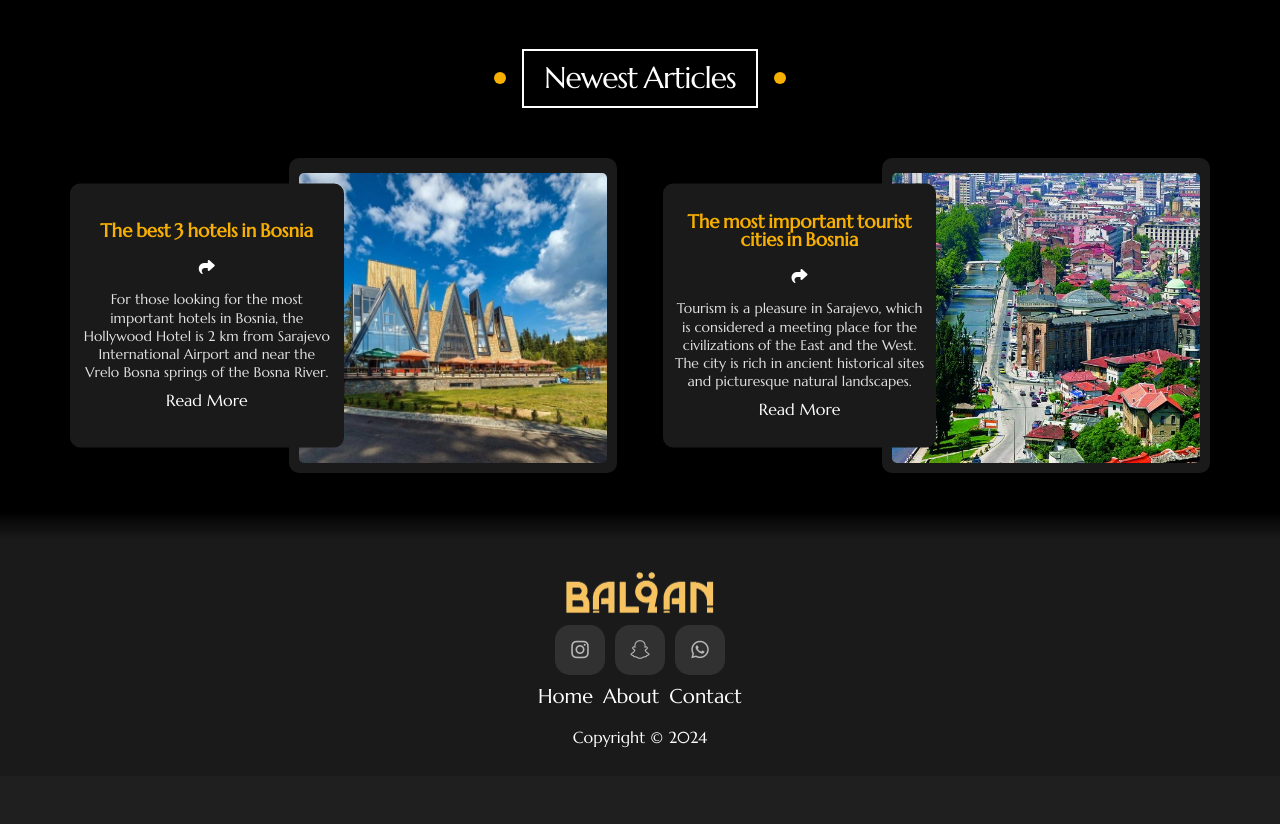
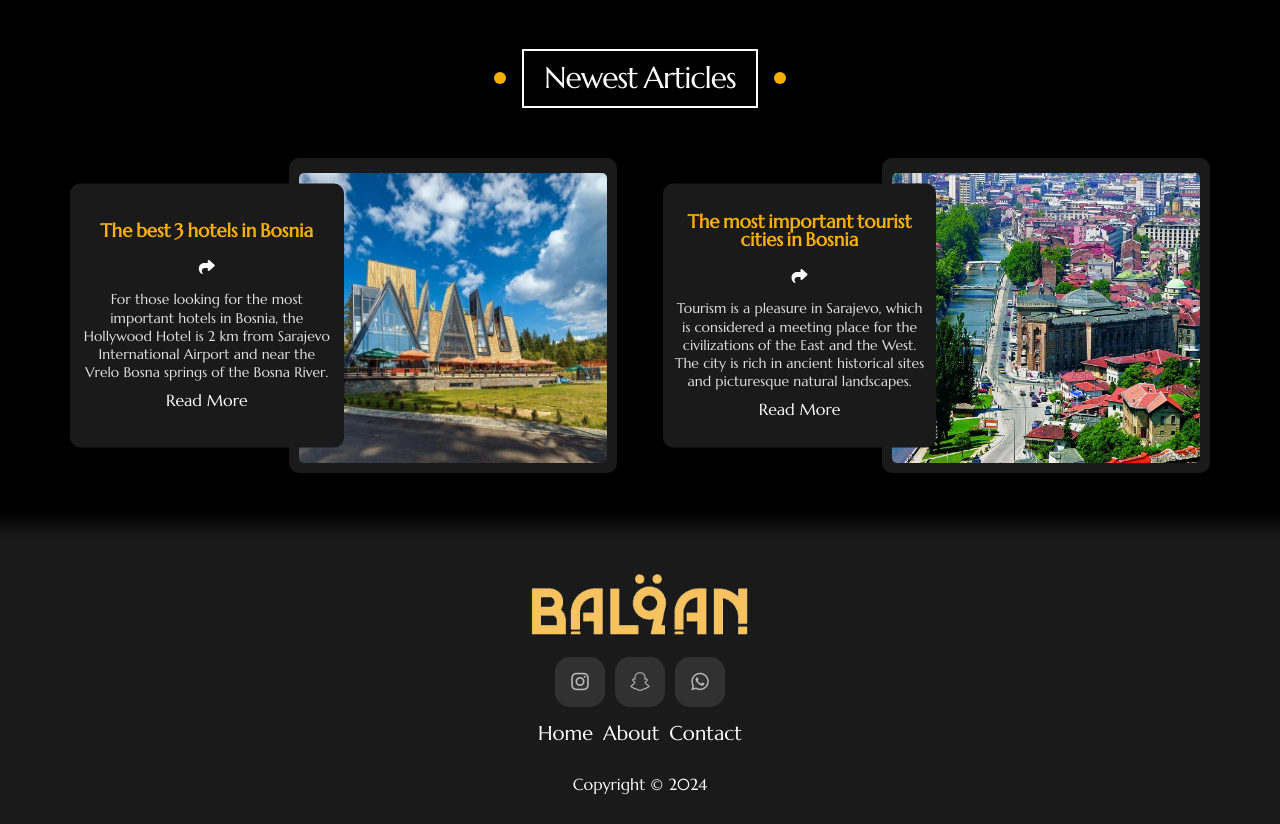
Before and after one commit to IbrahimMohamed9/Balqan, a PHP site: page / in a window 1280 px wide. Shown: the part 3374-4198 px from the top of the page. Before the commit the page ends 4122 px from the top, so only its background shows below. Run offline with PHP 8.4, Linux system fonts and the light colour scheme.

Commit message:
edit footer

```diff
--- a/assets/css/balqan.css
+++ b/assets/css/balqan.css
@@ -907,6 +907,7 @@ header .icons span:hover {
   min-height: 15px;
   padding: 2px 25px;
   margin-bottom: 20px;
+  cursor: pointer;
 }
 .info .row .content .paragraph.big {
   --font-duration: 0.6s;
@@ -1191,7 +1192,7 @@ footer .container {
   margin-bottom: 30px;
 }
 footer .row .image img {
-  max-width: 150px;
+  max-width: 220px;
 }
 footer .container .row:first-child {
   display: flex;
@@ -1200,7 +1201,7 @@ footer .container .row:first-child {
   flex-direction: column;
 }
 footer .row .icons {
-  margin: 5px 0 0;
+  margin: 15px 0;
   display: flex;
   gap: 10px;
   align-items: center;
@@ -1234,7 +1235,6 @@ footer .row.location {
 }
 footer ul {
   display: flex;
-  margin: 10px 0 0;
   gap: 10px;
 }
 footer ul li a {
@@ -1243,7 +1243,7 @@ footer ul li a {
 }
 footer p {
   text-align: center;
-  margin-top: 20px;
+  margin-top: 30px;
 }
 /*
 ====================================================================
```
